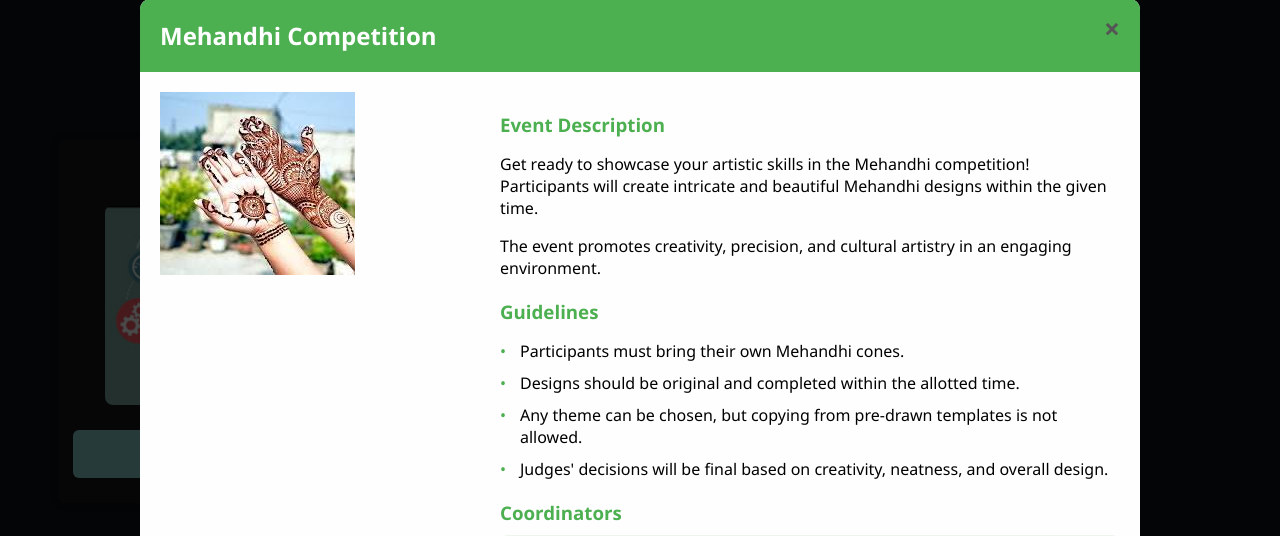
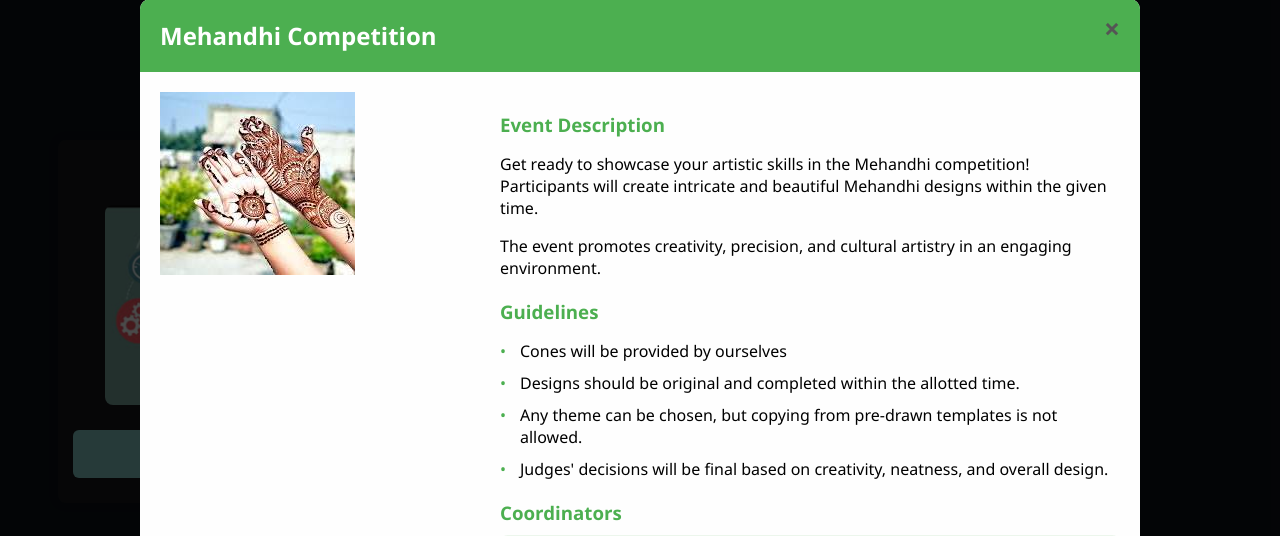
Before and after one commit to Sunilreddyyaparla/EYE2K25, a Flask app: page /events in a window 1280 px wide, after a click that opens the changed part. Shown: the part 65-601 px from the top of the page. Run offline with Flask 3, Linux system fonts and the light colour scheme.

Commit message:
Update events.html

```diff
--- a/templates/events.html
+++ b/templates/events.html
@@ -760,7 +760,7 @@
 
                 <h3>Guidelines</h3>
                 <ul>
-                    <li>Participants must bring their own Mehandhi cones.</li>
+                    <li>Cones will be provided by ourselves</li>
                     <li>Designs should be original and completed within the allotted time.</li>
                     <li>Any theme can be chosen, but copying from pre-drawn templates is not allowed.</li>
                     <li>Judges' decisions will be final based on creativity, neatness, and overall design.</li>
```
